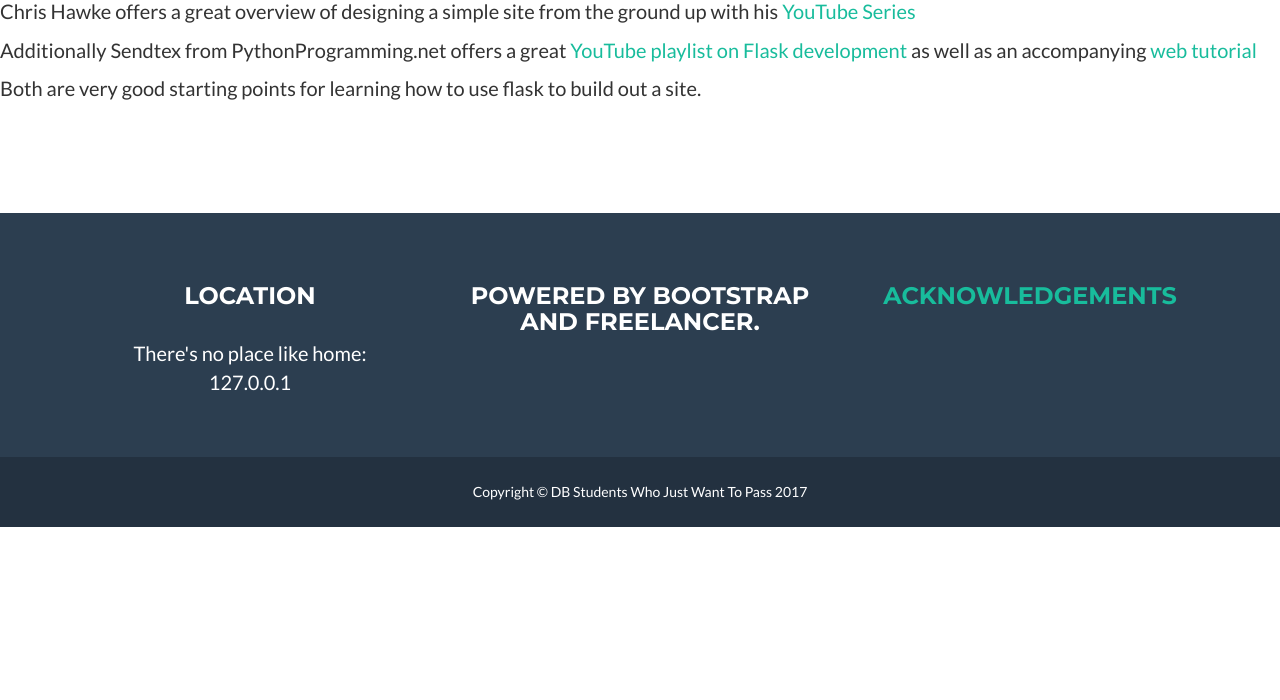
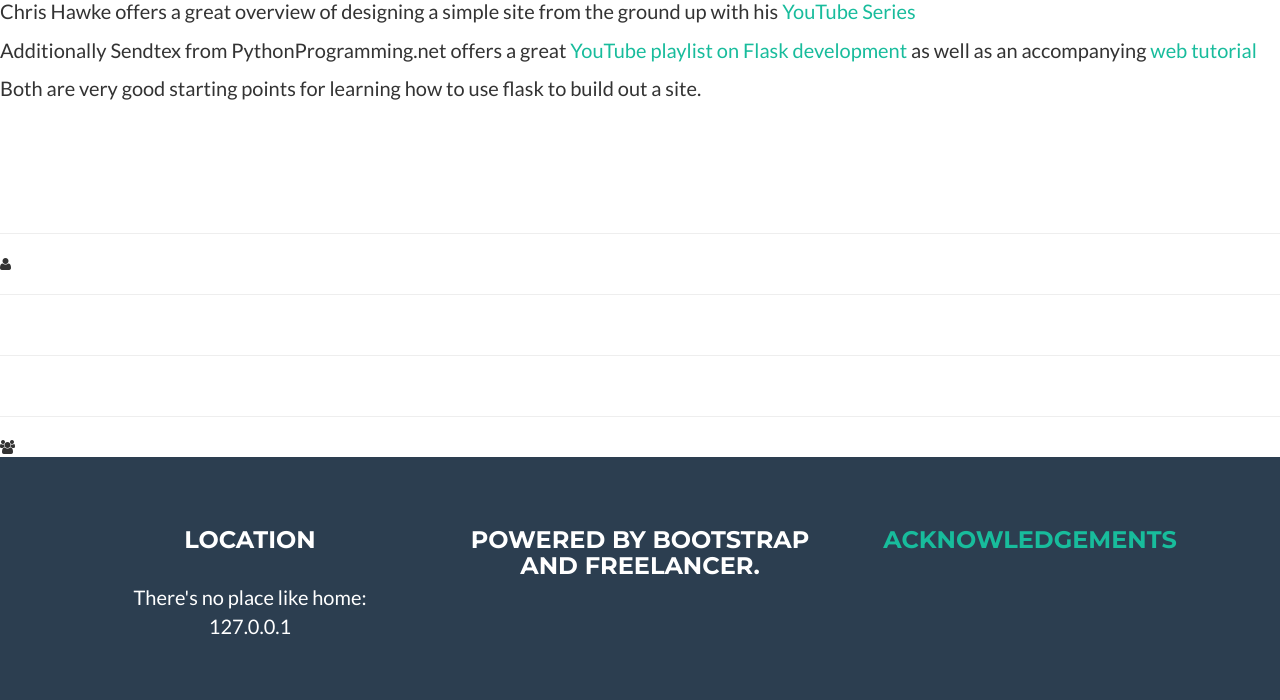
Before and after one commit to 0x8/DatabaseDesign, a Flask app: page /acknowledgements in a window 1280 px wide. Shown: the part 329-1029 px from the top of the page. Before the commit the page ends 856 px from the top, so only its background shows below. Run offline with Flask 2, Linux system fonts and the light colour scheme; some libraries are stand-ins or nearby versions.

Commit message:
I started playing around with font-awesome icons

```diff
--- a/templates/acknowledgements.html
+++ b/templates/acknowledgements.html
@@ -11,4 +11,12 @@
 	<p>Additionally Sendtex from PythonProgramming.net offers a great <a href="https://www.youtube.com/watch?list=PLQVvvaa0QuDc_owjTbIY4rbgXOFkUYOUB&v=Lv1fv-HmkQo">YouTube playlist on Flask development</a> as well as an accompanying <a href="https://www.youtube.com/watch?list=PLQVvvaa0QuDc_owjTbIY4rbgXOFkUYOUB&v=Lv1fv-HmkQo">web tutorial</a></p>
 	<p>Both are very good starting points for learning how to use flask to build out a site.
 </section>
+<hr></h>
+<i class="fa fa-user"></i>
+<hr></h>
+<i class="fa fa-user-circle"></i>
+<hr></h>
+<i class="fa fa-user-circle-o"></i>
+<hr></h>
+<i class="fa fa-users"></i>
 <!-- {% endblock %} -->
--- a/templates/layouts/layout1.html
+++ b/templates/layouts/layout1.html
@@ -57,7 +57,7 @@
                         <a href="#page-top"></a>
                     </li>
                     <li class="page-scroll">
-                        <a href="/stores">Stores</a>
+                        <a href="/stores"><i class="fa fa-building"></i> Stores</a>
                     </li>
                     <li class="page-scroll">
                         <a href="/employees">Employees</a>
```
Also changed, not shown: templates/employees.html (+8 -0 lines).
